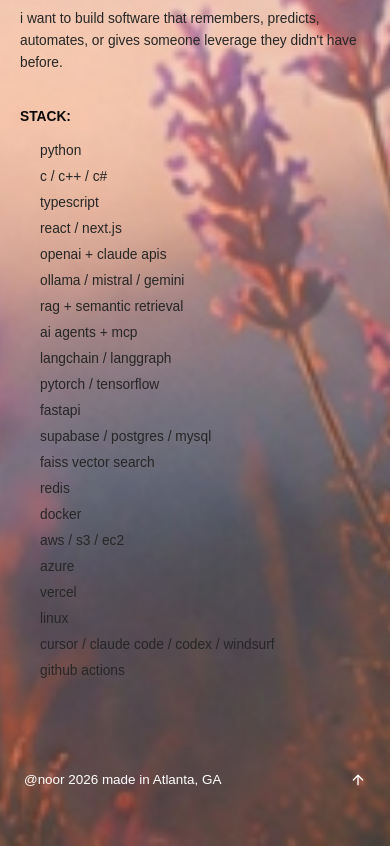
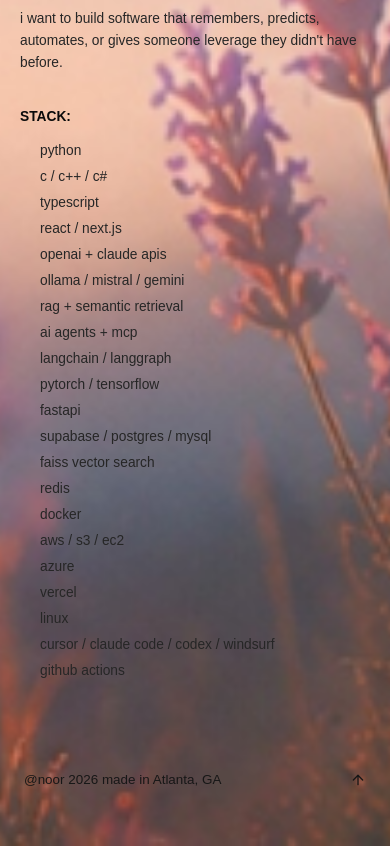
Before and after one commit to aditauqir/aditauqir-website, a Next.js app: page / in a window 390 px wide. Shown: the part 1783-2629 px from the top of the page. Built offline with nearby package versions, Linux system fonts and the light colour scheme; a web font is replaced by a local one.

Commit message:
style(footer): make footer black on mobile and white on desktop

```diff
--- a/app/page.tsx
+++ b/app/page.tsx
@@ -577,17 +577,17 @@ export default function HomePage() {
         </section>
 
           <footer className="relative mt-auto w-full px-6 pt-10 pb-[calc(env(safe-area-inset-bottom)+3.5rem)] sm:px-8 sm:pt-12 sm:pb-12 lg:px-12 lg:py-12 xl:px-16">
-            <div className="mx-auto flex w-full max-w-[34rem] items-center justify-between text-[0.84rem] text-white lg:text-[0.8rem]">
-              <p className="font-medium text-white">{`@noor ${currentYear} made in Atlanta, GA`}</p>
+            <div className="mx-auto flex w-full max-w-[34rem] items-center justify-between text-[0.84rem] text-neutral-900 sm:text-white lg:text-[0.8rem]">
+              <p className="font-medium text-neutral-900 sm:text-white">{`@noor ${currentYear} made in Atlanta, GA`}</p>
               <Button
                 type="button"
                 variant="ghost"
                 size="icon"
                 onClick={() => window.scrollTo({ top: 0, behavior: "smooth" })}
                 aria-label="Back to top"
-                className="size-auto rounded-full border-0 p-0 text-[1rem] text-white shadow-none transition-transform hover:scale-110 hover:bg-transparent hover:text-white/80 active:scale-95 lg:text-[0.8rem]"
+                className="size-auto rounded-full border-0 p-0 text-[1rem] text-neutral-900 shadow-none transition-transform hover:scale-110 hover:bg-transparent hover:text-black sm:text-white sm:hover:text-white/80 active:scale-95 lg:text-[0.8rem]"
               >
-                <ArrowUpIcon className="size-[1rem] text-white lg:size-[0.8rem]" />
+                <ArrowUpIcon className="size-[1rem] lg:size-[0.8rem]" />
               </Button>
             </div>
           </footer>
```
